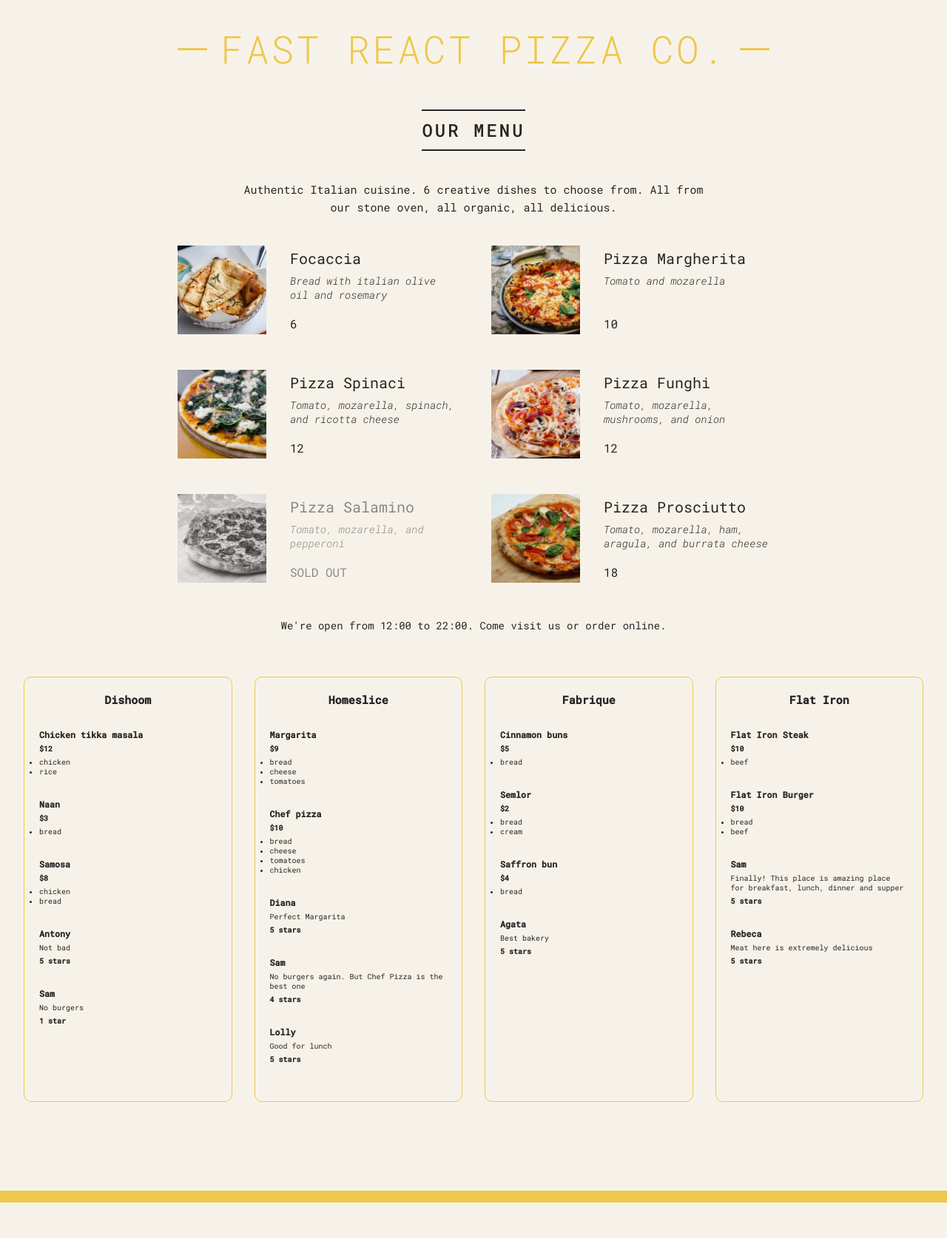
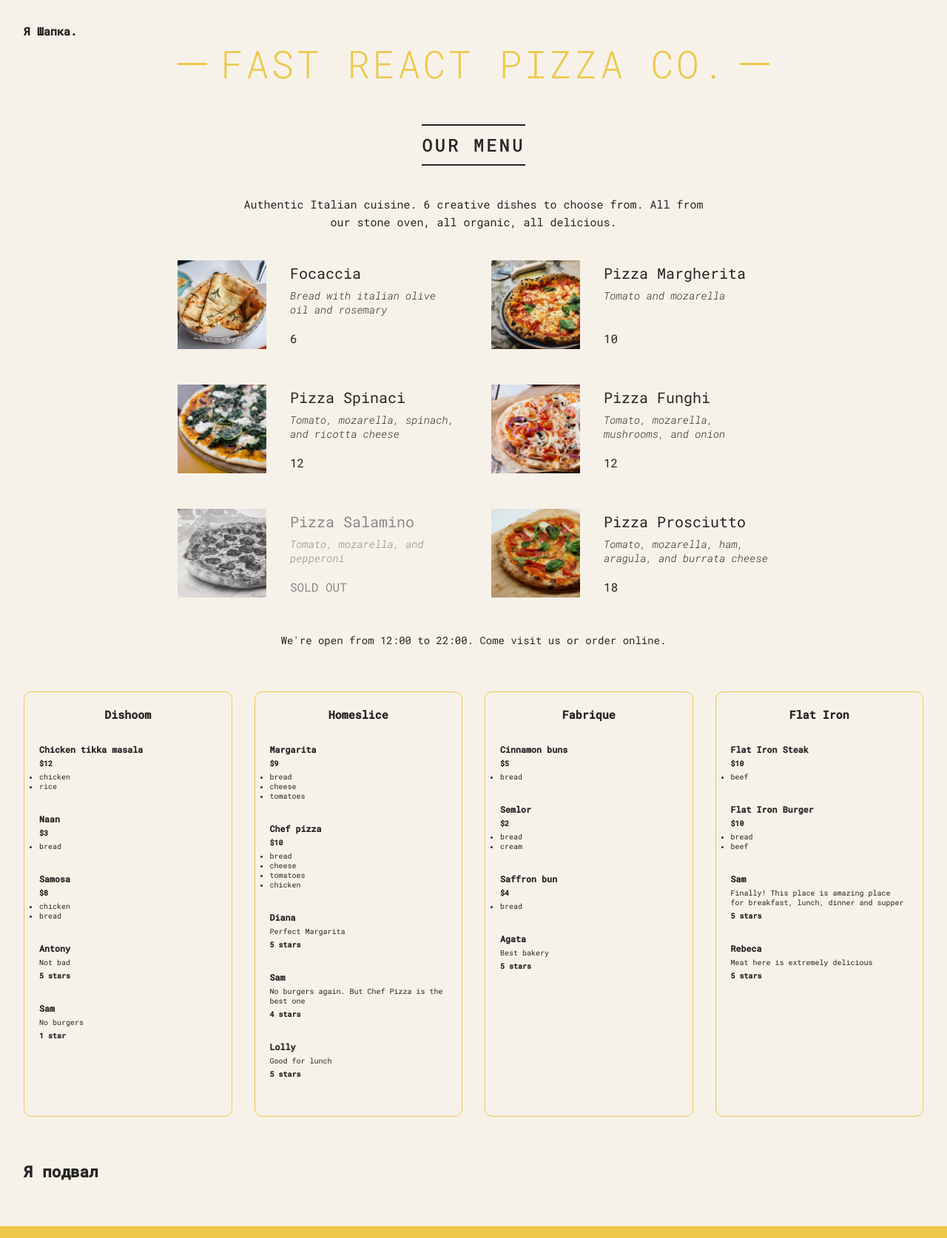
Before and after one commit to IgorPs-111/react-project, a React (Vite) app: page / in a window 1280 px wide. Shown: the whole page at 74% size. Before the commit the page ends 1626 px from the top, so only its background shows below. Built offline with nearby package versions, Linux system fonts and the light colour scheme.

Commit message:
intermediate commit

```diff
--- a/src/app.jsx
+++ b/src/app.jsx
@@ -1,11 +1,12 @@
+import {Layout} from "./layout/layout.jsx";
+import {PizzasSection} from "./components/pizzas-section/index.jsx";
 import {RestaurantInfo} from "./components/restaurant-info/index.jsx";
-import {PizzasSection} from "./components/pizzas-section/index.jsx";
 
 export const App = () => {
   return (
-    <div className="wrapper">
+    <Layout>
       <PizzasSection />
       <RestaurantInfo />
-    </div>
+    </Layout>
   );
 }
--- /dev/null
+++ b/src/components/footer/index.jsx
@@ -0,0 +1,7 @@
+export const Footer = () => {
+  return (
+    <footer className="footer">
+      <h2>Я подвал</h2>
+    </footer>
+  )
+}
--- /dev/null
+++ b/src/components/header/index.jsx
@@ -0,0 +1,7 @@
+export const Header = () => {
+  return (
+    <header className="header">
+      <h2>Я Шапка.</h2>
+    </header>
+  )
+}
--- /dev/null
+++ b/src/layout/layout.jsx
@@ -0,0 +1,18 @@
+import {RestaurantInfo} from "../components/restaurant-info";
+import {PizzasSection} from "../components/pizzas-section";
+import {PizzasHeader} from "../components/pizzas-header/index.jsx";
+import {PizzasFooter} from "../components/pizzas-footer/index.jsx";
+import {Header} from "../components/header/index.jsx";
+import {Footer} from "../components/footer/index.jsx";
+
+export const Layout = ({ children }) => {
+  return (
+    <div className="wrapper">
+      <div className="wrapper__main">
+        <Header />
+        {children}
+      </div>
+      <Footer />
+    </div>
+  )
+}
```
